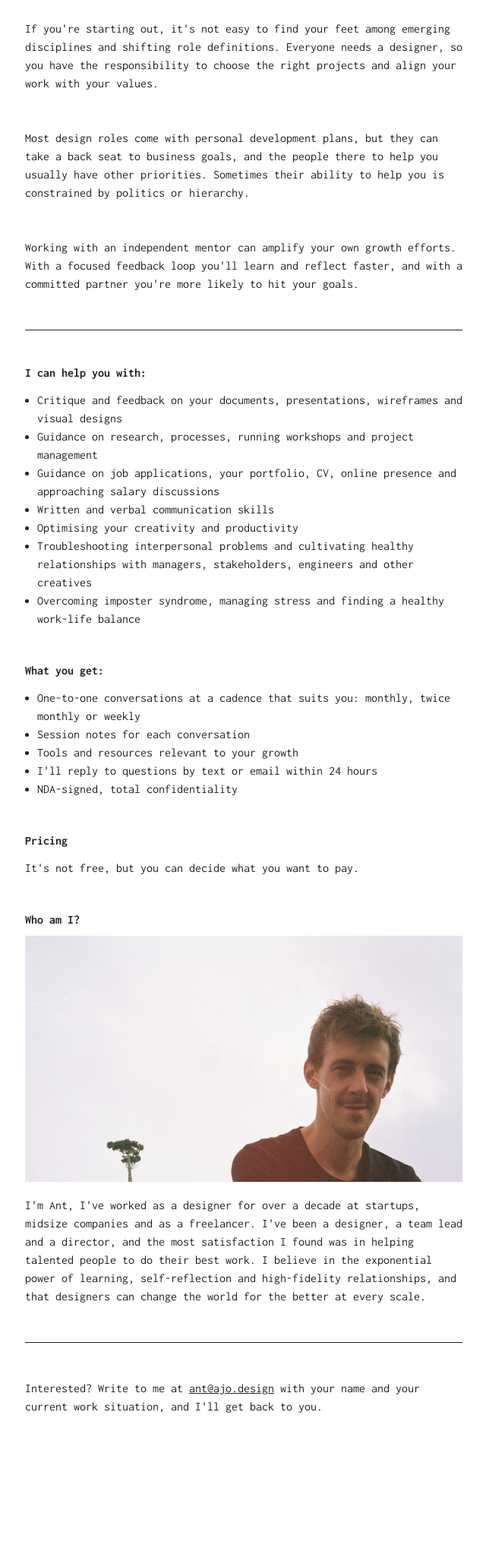
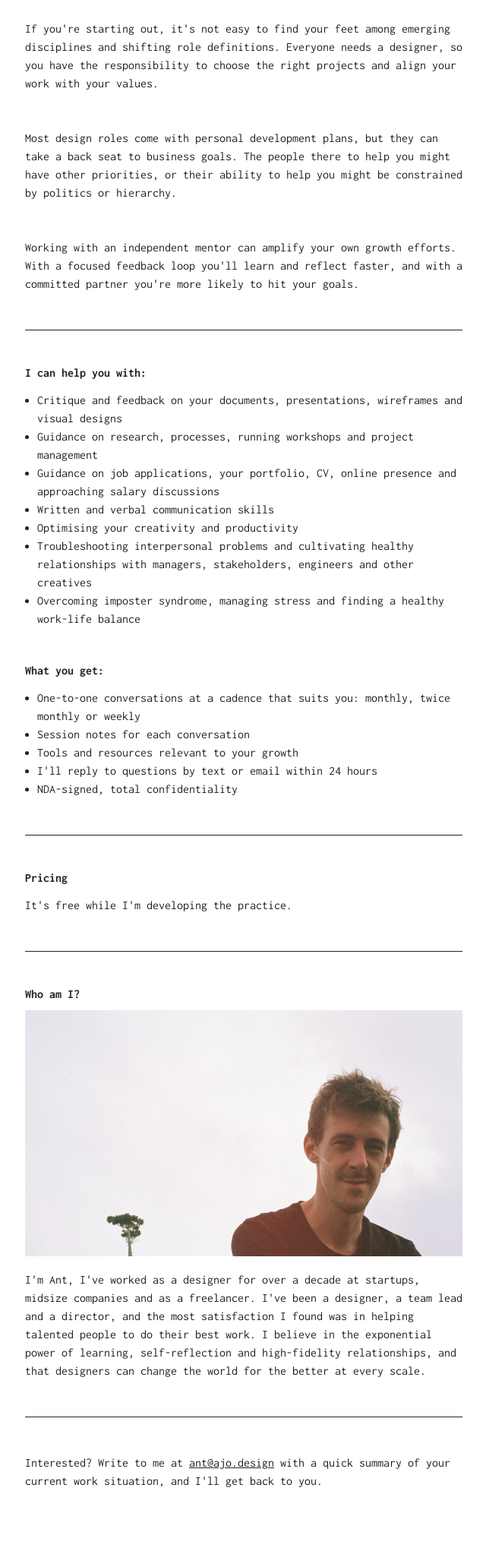
Before and after one commit to antorant/antorant.github.io, a PHP site: page / in a window 1280 px wide. Shown: the part 315-2357 px from the top of the page at 76% size, without its empty margins (319-959 px from the left). Before the commit the page ends 2175 px from the top, so only its background shows below. Run offline with PHP 8.4, Linux system fonts and the light colour scheme.

Commit message:
Add print styles, update home page text

```diff
--- a/css/style.css
+++ b/css/style.css
@@ -90,7 +90,7 @@ nav {
 nav a { text-decoration: none; }
 nav a:hover { text-decoration: underline; }
 
-/* LAyout */
+/* Layout */
 
 
 
@@ -99,3 +99,11 @@ nav a:hover { text-decoration: underline; }
 .project-link {
   text-decoration: none;
 }
+
+@media print {
+ body { font-size: 0.875rem; }
+
+ section { margin-bottom: 1rem; }
+ p, ul { margin-bottom: 1rem; }
+ hr { margin: 0; }
+}
--- a/index.html
+++ b/index.html
@@ -18,7 +18,7 @@
   <hr>
   <p>Design is tricky. Our work is multidisciplinary and the landscape shifts constantly. We have to solve new and undefined problems, working with everyone from customers to founders, from marketers to engineers.</p>
   <p>If you're starting out, it's not easy to find your feet among emerging disciplines and shifting role definitions. Everyone needs a designer, so you have the responsibility to choose the right projects and align your work with your values.</p>
-  <p>Most design roles come with personal development plans, but they can take a back seat to business goals, and the people there to help you usually have other priorities. Sometimes their ability to help you is constrained by politics or hierarchy.</p>
+  <p>Most design roles come with personal development plans, but they can take a back seat to business goals. The people there to help you might have other priorities, or their ability to help you might be constrained by politics or hierarchy.</p>
   <p>Working with an independent mentor can amplify your own growth efforts. With a focused feedback loop you'll learn and reflect faster, and with a committed partner you're more likely to hit your goals.</p>
   <hr>
   <h2>I can help you with:</h2>
@@ -41,15 +41,18 @@
     <li>NDA-signed, total confidentiality</li>
   </ul>
 
+  <hr>
   <h2>Pricing</h2>
-  <p>It's not free, but you can decide what you want to pay.</p>
+  <p>It's free while I'm developing the practice.</p>
+  <hr>
+
   <h2>Who am I?</h2>
   <img src="img/full.jpg" />
   <p>I'm Ant, I've worked as a designer for over a decade at startups, midsize companies and as a freelancer. I've been a designer, a team lead and a director, and the most satisfaction I found was in helping talented people to do their best work. I believe in the exponential power of learning, self-reflection and high-fidelity relationships, and that designers can change the world for the better at every scale.</p>
 
   <hr>
 
-  <p>Interested? Write to me at <a href="mailto:ant@ajo.design">ant@ajo.design</a> with your name and your current work situation, and I'll get back to you.</p>
+  <p>Interested? Write to me at <a href="mailto:ant@ajo.design">ant@ajo.design</a> with a quick summary of your current work situation, and I'll get back to you.</p>
 
 
 
```
Also changed, not shown: cv/index.html (+8 -5 lines).
